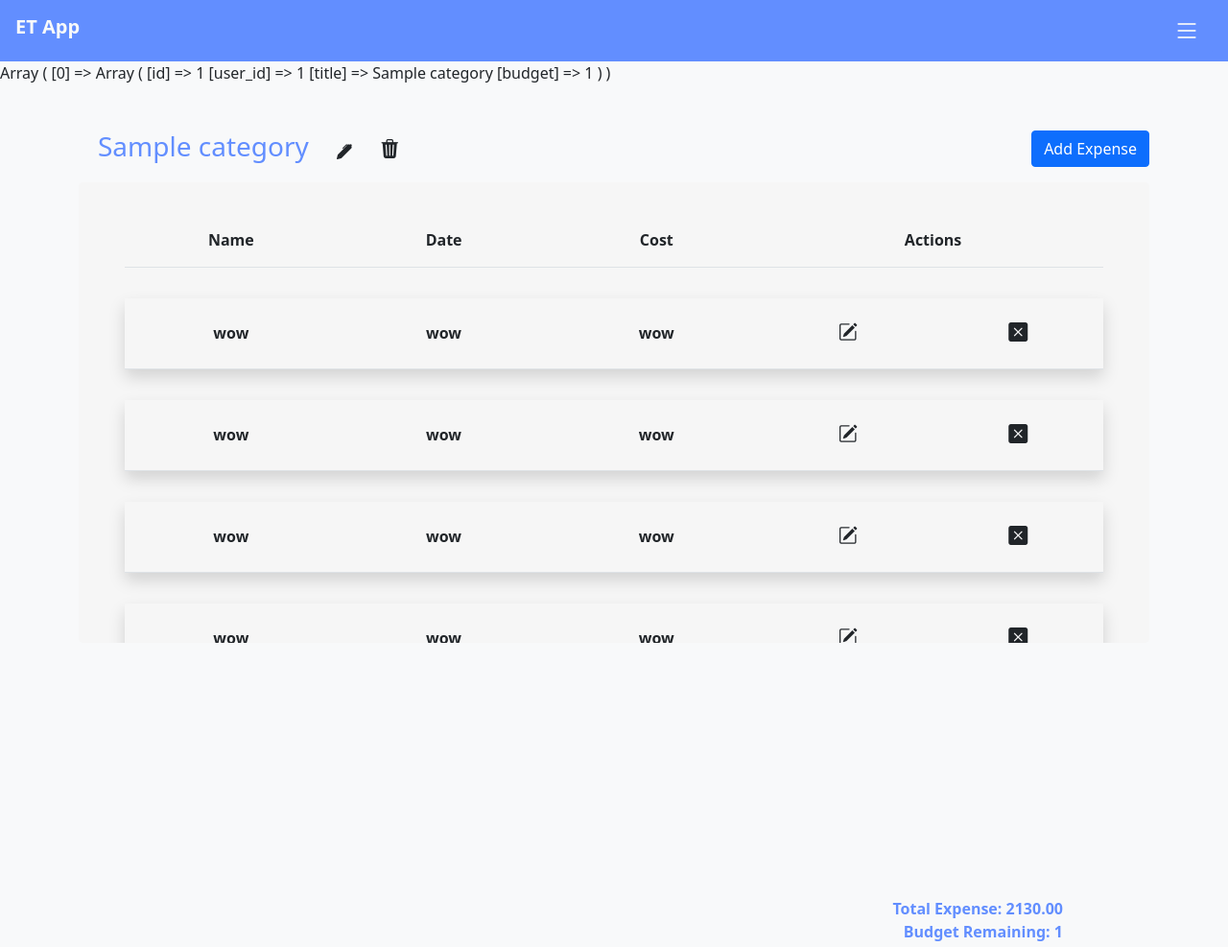
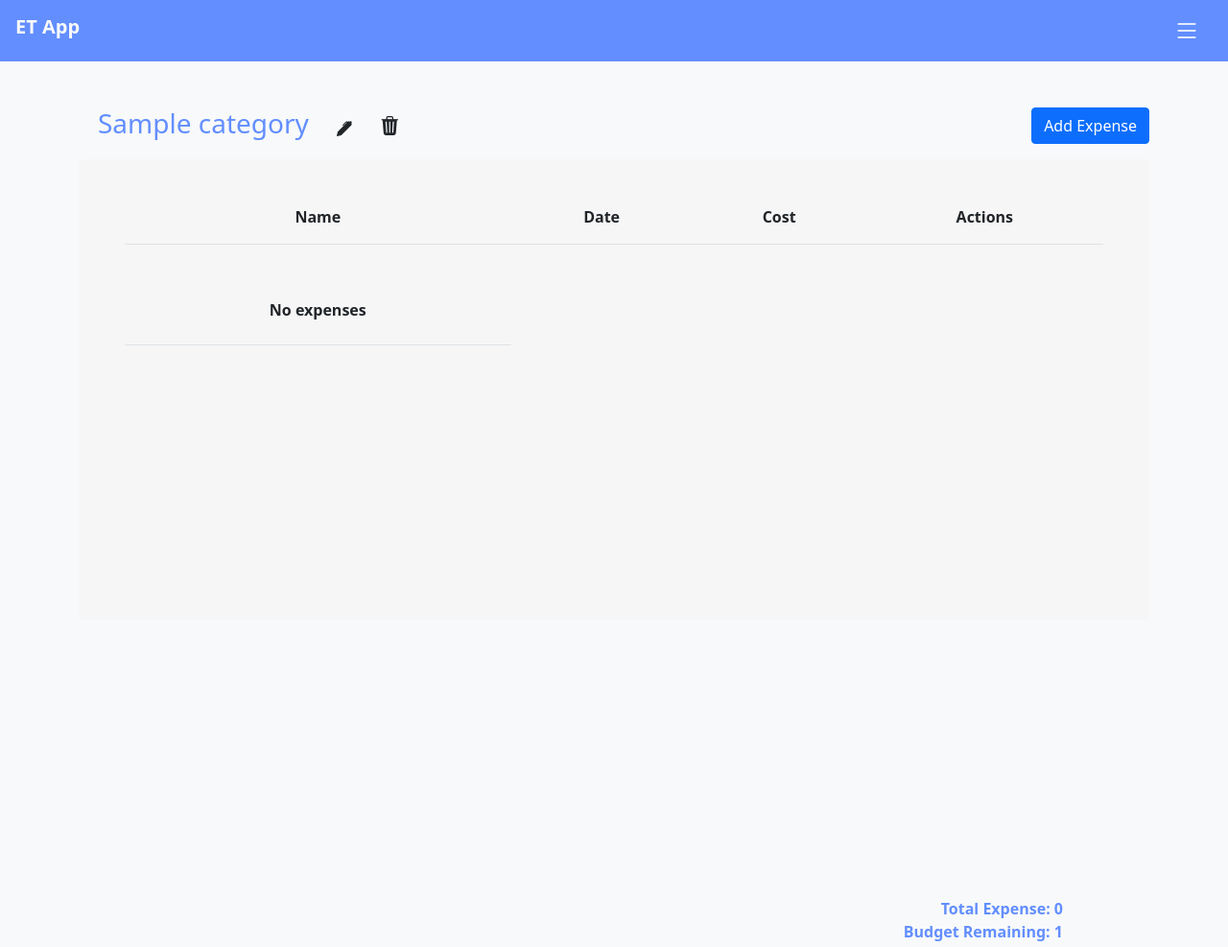
Before and after one commit to 0IUwUL/G-Track, a CodeIgniter app: page /Expense_Tracker_Elec-4/index.php/expense/view/1 in a window 1280 px wide. Shown: the top 987 px of the page at 96% size. Run offline with CodeIgniter, Linux system fonts and the light colour scheme; tables that the repository leaves empty hold one stand-in row (values such as "Sample post").

Commit message:
Category and Expense CRUD done

```diff
--- a/application/config/autoload.php
+++ b/application/config/autoload.php
@@ -132,4 +132,6 @@ $autoload['language'] = array();
 |
 |	$autoload['model'] = array('first_model' => 'first');
 */
-$autoload['model'] = array('registration_model' => 'registration', 'login_model' => 'login','category_model' => 'category','changepass_model' => 'changepass');
+$autoload['model'] = array('registration_model' => 'registration', 'login_model' => 'login',
+                            'category_model' => 'category','changepass_model' => 'changepass',
+                            'expense_model' => 'expense');
--- a/application/config/routes.php
+++ b/application/config/routes.php
@@ -12,6 +12,13 @@ $route['translate_uri_dashes'] = FALSE;
 $route["Category/delete/(:any)"]="Category/delete/$1";
 
 // Expense
+$route["expense_page/Expense/input/(:any)"] = "Expense/input/$1";
+$route["Expense/view/Expense/input/(:any)"] = "Expense/input/$1";
+$route["expense_page/Cedit"] = "Expense/Cedit";
 $route["Expense/view/Cedit"] = "Expense/Cedit";
+$route["expense_page/Eedit/(:any)"] = "Expense/Eedit/$1";
+$route["Expense/view/Eedit/(:any)"] = "Expense/Eedit/$1";
+$route["Expense/view/Ddelete/(:any)"] = "Expense/Ddelete/$1";
+$route["expense_page/Ddelete/(:any)"] = "Expense/Ddelete/$1";
 $route["Expense/view/(:any)"]="Expense/view/$1";
 $route["expense_page/(:any)"]="Expense/view/$1";
--- a/application/controllers/Expense.php
+++ b/application/controllers/Expense.php
@@ -6,6 +6,9 @@ class Expense extends CI_Controller {
     public function view($id){
         //echo $this->input->post('EId');
         $infoCat['cat_details'] = $this->category->get_row($id);
+        $infoCat['exp_details'] = $this->expense->get($id);
+        $infoCat['total'] = $this->total($infoCat);
+        $infoCat['BudRem'] = $this->comp($infoCat);
         $this->load->view("template/header");
         $this->load->view("pages/expense_page", $infoCat);
         $this->load->view("template/footer");
@@ -19,7 +22,6 @@ class Expense extends CI_Controller {
         );
         $status = $this->category->update($this->input->post('CId'), $Cupdate_data);
 
-        $infoCat['cat_details'] = $this->category->get_row($this->input->post('CId'));
         if($status)
             redirect('expense_page/'.$this->input->post('CId'));
         else
@@ -35,4 +37,60 @@ class Expense extends CI_Controller {
         else
             show_error("Error in Database", 0, $heading = 'An Error Was Encountered');
     }
+
+    public function input($cat_id){
+        $exp_data = array(
+            'user_id'  => $this->session->userdata('user_id'),
+            'cat_id' => $cat_id,
+            'name'  =>  $this->input->post('title'),
+            'cost'  =>  $this->input->post('budget'),
+            'date'  =>  $this->input->post('date'),
+        );
+
+        $status = $this->expense->C_expense($exp_data);
+        if($status)
+            redirect('expense_page/'.$this->input->post('CId'));
+        else
+            show_error("Update Error in Database", 0, $heading = 'An Error Was Encountered');
+    }
+
+    public function Eedit($id){
+        $Eupdate_data = array(
+            'user_id' => $this->session->userdata('user_id'),
+            'cat_id' => $this->input->post('CId'),
+            'name'  =>  $this->input->post('title'),
+            'cost'  =>  $this->input->post('budget'),
+            'date' => $this->input->post('date')
+        );
+
+        $status = $this->expense->update($id, $Eupdate_data);
+        echo $status;
+        if($status)
+           redirect('expense_page/'.$this->input->post('CId'));
+        // else
+        //     show_error("Update Error in Database", 0, $heading = 'An Error Was Encountered');
+
+    }
+
+    public function Ddelete($id){
+        $status = $this->expense->delete($id);
+
+        if($status)
+            redirect('expense_page/'.$this->input->post('EId'));
+        else
+            show_error("Error in Database", 0, $heading = 'An Error Was Encountered');
+    }
+
+    public function total($arr){
+        $sum = 0;
+        foreach ($arr['exp_details'] as $counting){
+            $sum+=$counting['cost'];
+        }
+        return $sum;
+    }
+
+    public function comp($arr){
+        $diff = $arr['cat_details'][0]['budget'] - $arr['total'];
+        return $diff;
+    }
 }
--- a/application/views/pages/expense_page.php
+++ b/application/views/pages/expense_page.php
@@ -1,4 +1,4 @@
-<?php print_r($cat_details); ?>
+
 <div class="container mt-5">
     <!-- header -->
     <div class="d-flex justify-content-between">
@@ -8,11 +8,11 @@
         class="Cedit btn bi bi-pen-fill d-inline h5"
         role="button"
         data-bs-toggle="modal"
-        data-bs-target="#InputModal"
+        data-bs-target="#CandEModal"
         onclick = "edit(<?php echo $cat_details[0]['id']; ?>);"
         data-title ="<?php echo $cat_details[0]['title']; ?>"
         data-budget = "<?php echo $cat_details[0]['budget']; ?>"
-        id = "C<?php echo $cat_details[0]['id']; ?>"
+        id = "CatEdit"
         >
 
         </i>
@@ -20,14 +20,18 @@
         role="button"
         data-bs-toggle="modal"
         data-bs-target="#DelModal"
-        onclick = "del(<?php echo $cat_details[0]['id']; ?>);"
-        id = "D<?php echo $cat_details[0]['id']; ?>"
         >
 
         </i>
       </div>
       <div>
-        <button type="button" class="btn btn-primary">Add Expense</button>
+        <button type="button"
+        class="btn btn-primary"
+        onclick = "add(<?php echo $cat_details[0]['id']; ?>);"
+        data-bs-toggle="modal"
+        data-bs-target="#CandEModal"
+        id = "AddExp"
+        >Add Expense</button>
       </div>
     </div>
 
@@ -39,85 +43,81 @@
           <th class="text-center p-3">Cost</th>
           <th class = "text-center p-3" colspan="2">Actions</th>
         </tr>
+        <?php
+          if (empty($exp_details)){
+        ?>
+          <td class="text-center p-4"><strong>No expenses</strong></td>
+        <?php
+          }
+        ?>
+        <?php  foreach ($exp_details as $items){ ?>
         <tr class="shadow">
-          <td class="text-center p-4"><strong>wow</strong></td>
-          <td class="text-center p-4"><strong>wow</strong></td>
-          <td class="text-center p-4"><strong>wow</strong></td>
-          <td class="text-center p-4"><strong><i class="bi bi-pencil-square h5"></i></strong></td>
-          <td class="text-center p-4"><strong><i class="bi bi-x-square-fill h5"></i></strong></td>
+          <td class="text-center p-4"><strong><?php echo $items['name']; ?></strong></td>
+          <td class="text-center p-4"><strong><?php echo $items['cost']; ?></strong></td>
+          <td class="text-center p-4"><strong><?php echo $items['date']; ?></strong></td>
+          <td class="text-center p-4"><strong><i class="bi bi-pencil-square h5"
+              role="button"
+              data-bs-toggle="modal"
+              data-bs-target="#CandEModal"
+              onclick = "Eedit(<?php echo $items['id']; ?>);"
+              data-name ="<?php echo $items['name']; ?>"
+              data-cost = "<?php echo $items['cost']; ?>"
+              data-date = "<?php echo $items['date']; ?>"
+              data-cate = "<?php echo $cat_details[0]['id']; ?> ?>"
+              id = "E<?php echo $items['id']; ?>"
+          ></i></strong></td>
+          <td class="text-center p-4"><strong><i class="bi bi-x-square-fill h5"
+            role="button"
+            data-bs-toggle="modal"
+            data-bs-target="#DelModal"
+            onclick = "EDel(<?php echo $items['id']; ?>);"
+            id = "E<?php echo $items['id']; ?>"
+            data-name ="<?php echo $items['name']; ?>"
+            data-cate = "<?php echo $cat_details[0]['id']; ?> ?>"
+          ></i></strong></td>
         </tr>
-        <tr class="shadow">
-          <td class="text-center p-4"><strong>wow</strong></td>
-          <td class="text-center p-4"><strong>wow</strong></td>
-          <td class="text-center p-4"><strong>wow</strong></td>
-          <td class="text-center p-4"><strong><i class="bi bi-pencil-square h5"></i></strong></td>
-          <td class="text-center p-4"><strong><i class="bi bi-x-square-fill h5"></i></i></td>
-        </tr>
-        <tr class="shadow">
-          <td class="text-center p-4"><strong>wow</strong></td>
-          <td class="text-center p-4"><strong>wow</strong></td>
-          <td class="text-center p-4"><strong>wow</strong></td>
-          <td class="text-center p-4"><strong><i class="bi bi-pencil-square h5"></i></strong></td>
-          <td class="text-center p-4"><strong><i class="bi bi-x-square-fill h5"></i></i></td>
-        </tr>
-        <tr class="shadow">
-          <td class="text-center p-4"><strong>wow</strong></td>
-          <td class="text-center p-4"><strong>wow</strong></td>
-          <td class="text-center p-4"><strong>wow</strong></td>
-          <td class="text-center p-4"><strong><i class="bi bi-pencil-square h5"></i></strong></td>
-          <td class="text-center p-4"><strong><i class="bi bi-x-square-fill h5"></i></i></td>
-        </tr>
-        <tr class="shadow">
-          <td class="text-center p-4"><strong>wow</strong></td>
-          <td class="text-center p-4"><strong>wow</strong></td>
-          <td class="text-center p-4"><strong>wow</strong></td>
-          <td class="text-center p-4"><strong><i class="bi bi-pencil-square h5"></i></strong></td>
-          <td class="text-center p-4"><strong><i class="bi bi-x-square-fill h5"></i></i></td>
-        </tr>
-        <tr class="shadow">
-          <td class="text-center p-4"><strong>wow</strong></td>
-          <td class="text-center p-4"><strong>wow</strong></td>
-          <td class="text-center p-4"><strong>wow</strong></td>
-          <td class="text-center p-4"><strong><i class="bi bi-pencil-square h5"></i></strong></td>
-          <td class="text-center p-4"><strong><i class="bi bi-x-square-fill h5"></i></i></td>
-        </tr>
+        <?php } ?>
       </table>
     </div>
 
     <div class="row text-light pos_status position-absolute bottom-0 end-0 pb-4">
       <div class="text-color d-flex justify-content-end">
-        <strong>Total Expense: 2130.00</strong>
+        <strong>Total Expense: <?php echo $total; ?></strong>
       </div>
       <div class="text-color d-flex justify-content-end">
-        <strong>Budget Remaining: <?php echo $cat_details[0]['budget']; ?></strong>
+        <strong>Budget Remaining: <?php echo $BudRem; ?></strong>
       </div>
     </div>
   </div>
 
 
 <!-- Modal -->
-<div class="modal fade" id="InputModal" tabindex="-1" aria-labelledby="InputModalLabel" aria-hidden="true">
+<div class="modal fade" id="CandEModal" tabindex="-1" aria-labelledby="CandEModalLabel" aria-hidden="true">
     <div class="modal-dialog modal-dialog-centered text-color">
         <div class="modal-content">
             <div class="modal-header justify-content-center">
-            <h5 class="modal-title" id="InputModalTitleLabel">Create Category</h5>
+            <h5 class="modal-title" id="CandEModalTitleLabel">Create Category</h5>
             </div>
             <div class="modal-body">
                 <?php echo form_open("Category/input", 'id = "CForm" name = "CForm"') ;?>
                     <div class="mb-3">
-                        <label for="CategoryName" class="form-label">Category Name</label>
+                        <label for="CategoryName" class="form-label" id="LabelTitleName">Category Name</label>
                         <input type="text" class="form-control" id="CategoryName" aria-describedby="CategoryNameHelp" name = "title" required>
                     </div>
                     <div class="mb-3">
-                        <label for="Budget" class="form-label">Budget</label>
+                        <label for="Budget" class="form-label" id="LabelCost">Budget</label>
                         <input type="number" class="form-control" id="Budget" name = "budget" required>
+                    </div>
+                    <div class="mb-3">
+                        <label for="Date" class="form-label" id="LabelDate" hidden>Date used</label>
+                        <input type="date" class="form-control" id="Date" name = "date" hidden>
                     </div>
                     <input type="hidden" id="CId" name="CId" value="">
 
             </div>
             <div class="modal-footer">
                 <button type="button" class="btn btn-secondary" data-bs-dismiss="modal">Close</button>
-                <button type="submit" class="btn btn-primary">Save Category</button>
+                <button type="submit" class="btn btn-primary" id = "btn">Save Category</button>
             </div>
                 </form>
         </div>
@@ -133,7 +133,8 @@
             <h5 class="modal-title" id="DelModalTitleLabel">This would delete the expenses included in this category.</h5>
             </div>
             <div class="modal-body d-flex justify-content-end">
-            <?php echo form_open("Expense/Cdelete/".$cat_details[0]['id']."/") ;?>
+            <?php echo form_open("Expense/Cdelete/".$cat_details[0]['id']."/", 'id = "EForm" name = "EForm"') ;?>
+            <input type="hidden" id="EId" name="EId" value="">
                 <button type="button" class="btn btn-secondary" data-bs-dismiss="modal">Close</button>
                 <button type="submit" class="btn btn-primary">Continue</button>
             </form>
--- a/assets/script/script.js
+++ b/assets/script/script.js
@@ -1,12 +1,13 @@
 
-// For CRUD
-function Cedit(id){
-  console.log(id);
-  var title = document.querySelector("#C"+id).getAttribute("data-title");
-  var budget = document.querySelector("#C"+id).getAttribute("data-budget");
-  document.querySelector("#EditModalTitleLabel").innerHTML = "Edit Category (" + title + ")";
-
+// For CRUD Category
+function edit(id){
+  var title = document.querySelector("#CatEdit").getAttribute("data-title");
+  var budget = document.querySelector("#CatEdit").getAttribute("data-budget");
+  document.querySelector("#CandEModalTitleLabel").innerHTML = "Edit Category (" + title + ")";
   document.querySelector("#CategoryName").value = title;
+  document.getElementById("Date").required = false;
+  document.getElementById("Date").hidden = true;
+  document.getElementById("LabelDate").hidden = true;
   document.querySelector("#Budget").value = budget;
   document.querySelector("#CId").value = id;
   document.querySelector("#CForm").action = "Cedit";
@@ -25,3 +26,43 @@ function exp(id){
   document.querySelector("#EId").value = id;
   document.querySelector("#EForm").action = "Expense/view/"+id;
 }
+
+// Expense add
+function add(id){
+  document.querySelector("#LabelTitleName").innerHTML = "Expense Name";
+  document.querySelector("#CategoryName").value = "";
+  document.querySelector("#Budget").value = "";
+  document.querySelector("#LabelCost").innerHTML = "Cost";
+  document.querySelector("#CandEModalTitleLabel").innerHTML = "Input Expense Detail";
+  document.getElementById("Date").required = true;
+  document.getElementById("Date").hidden = false;
+  document.getElementById("LabelDate").hidden = false;
+  document.querySelector("#CId").value = id;
+  document.getElementById("btn").innerHTML = "Save Expense";
+  document.querySelector("#CForm").action = "Expense/input/"+id;
+}
+
+function Eedit(id){
+  var name = document.querySelector("#E"+id).getAttribute("data-name");
+  var cost = document.querySelector("#E"+id).getAttribute("data-cost");
+  var date = document.querySelector("#E"+id).getAttribute("data-date");
+  var Cid = document.querySelector("#E"+id).getAttribute("data-cate");
+  document.querySelector("#CandEModalTitleLabel").innerHTML = "Edit Expense (" + name + ")";
+  document.querySelector("#CategoryName").value = name;
+  document.querySelector("#Date").value = date;
+  document.getElementById("Date").required = true;
+  document.getElementById("Date").hidden = false;
+  document.getElementById("LabelDate").hidden = false;
+  document.querySelector("#Budget").value = cost;
+  document.querySelector("#CId").value = Cid;
+  document.getElementById("btn").innerHTML = "Save Changes";
+  document.querySelector("#CForm").action = "Eedit/"+id;
+}
+
+function EDel(id){
+  var name = document.querySelector("#E"+id).getAttribute("data-name");
+  var Cid = document.querySelector("#E"+id).getAttribute("data-cate");
+  document.querySelector("#EId").value = Cid;
+  document.querySelector("#DelModalTitleLabel").innerHTML = "Would you like to delete " + name + " from the list?";
+  document.querySelector("#EForm").action = "Ddelete/"+id;
+}
```
Also changed, not shown: application/models/Expense_model.php (added, +50 -0 lines), application/views/pages/som.txt (deleted, +0 -13 lines).
